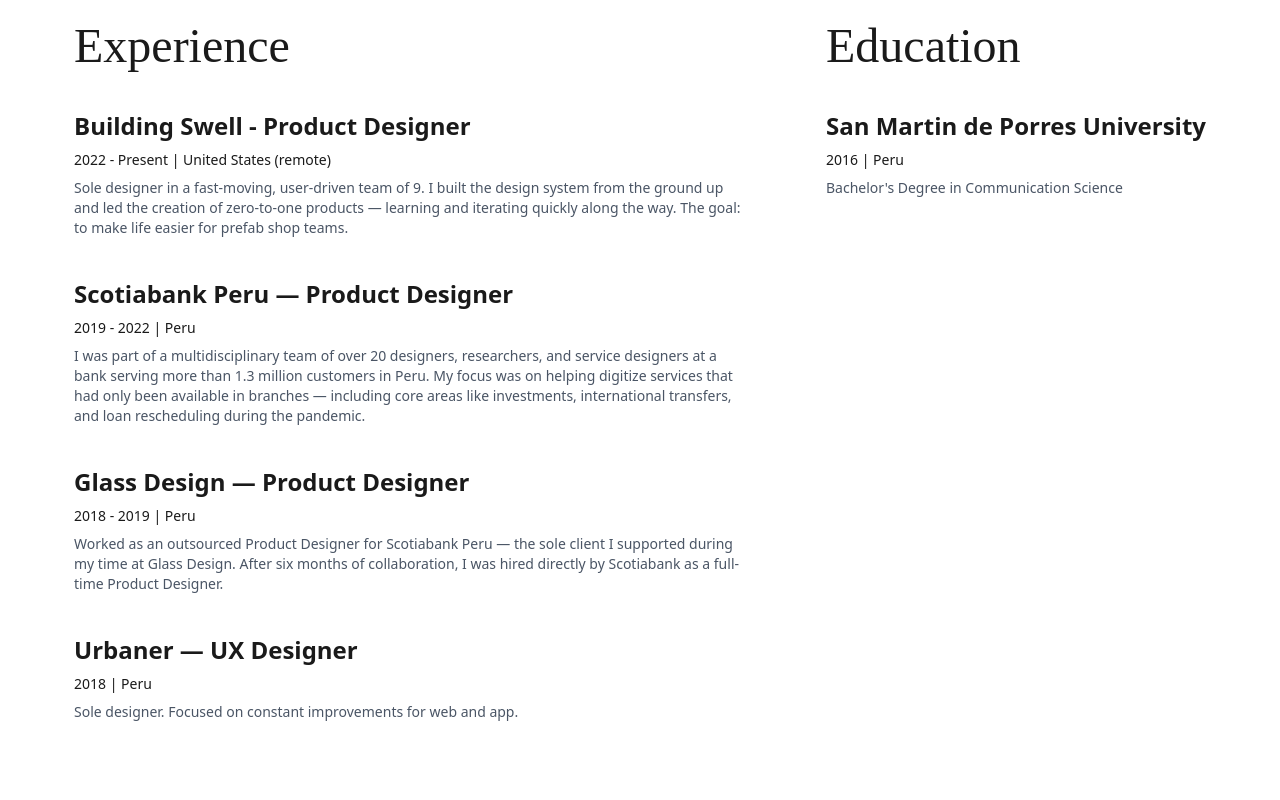
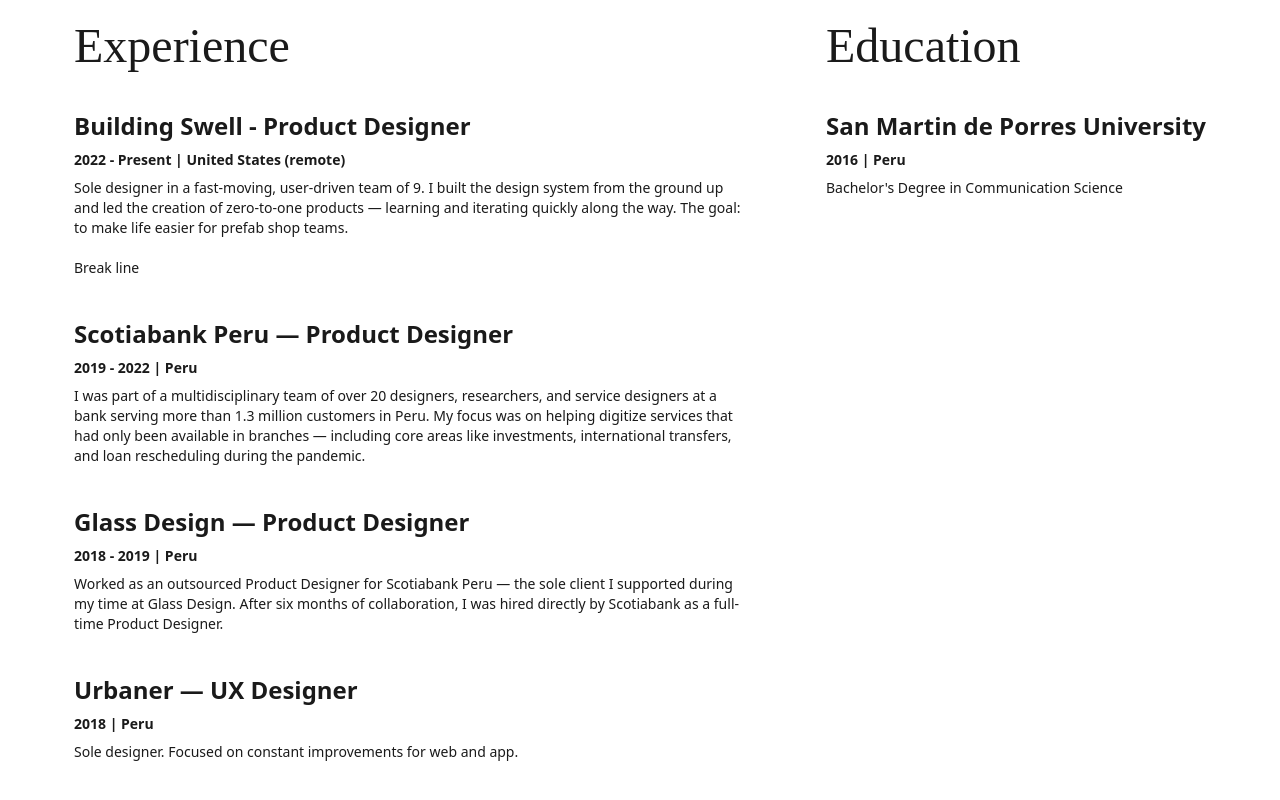
Before and after one commit to bjelicaluka/oli-portfolio, a React (Vite) app: page /#/about in a window 1280 px wide. Shown: the part 1322-2122 px from the top of the page. Built offline with nearby package versions, Linux system fonts and the light colour scheme; a web font is replaced by a local one.

Commit message:
Removing grey from job description + break line in description

```diff
--- a/src/content/about/en.ts
+++ b/src/content/about/en.ts
@@ -33,7 +33,7 @@ const content: AboutContent = {
             title: "Building Swell - Product Designer",
             date: "2022 - Present  |  United States (remote)",
             description:
-              "Sole designer in a fast-moving, user-driven team of 9. I built the design system from the ground up and led the creation of zero-to-one products — learning and iterating quickly along the way. The goal: to make life easier for prefab shop teams.",
+              "Sole designer in a fast-moving, user-driven team of 9. I built the design system from the ground up and led the creation of zero-to-one products — learning and iterating quickly along the way. The goal: to make life easier for prefab shop teams.\n\nBreak line",
           },
           {
             title: "Scotiabank Peru — Product Designer",
--- a/src/pages/about/experience.tsx
+++ b/src/pages/about/experience.tsx
@@ -55,8 +55,8 @@ const ItemComponent: FC<Item> = ({ title, date, description }) => {
   return (
     <div className="flex items-start flex-col gap-y-2">
       <h3 className="text-xl lg:text-2xl font-semibold">{title}</h3>
-      <div className="text-sm lg:text-md">{date}</div>
-      <div className="text-sm lg:text-md text-gray-600 dark:text-gray-300">
+      <div className="text-sm lg:text-md font-semibold">{date}</div>
+      <div className="text-sm lg:text-md" style={{ whiteSpace: 'pre-line' }}>
         {description}
       </div>
     </div>
```
